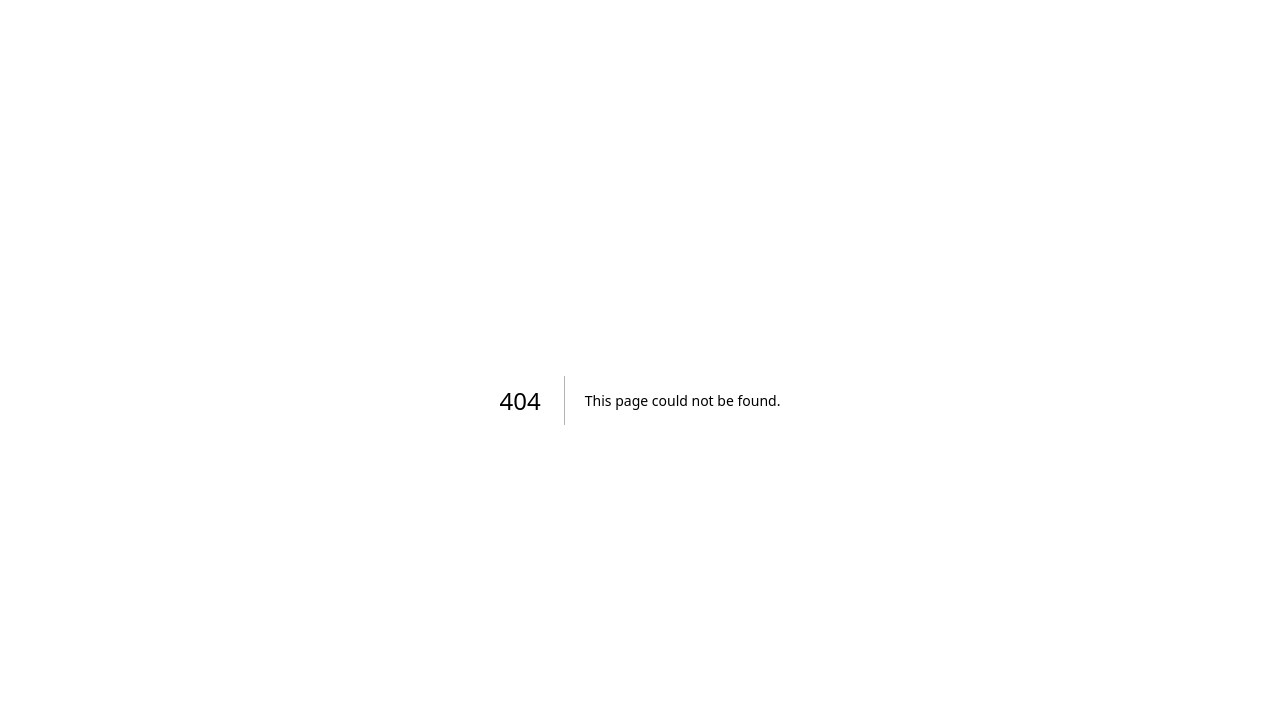
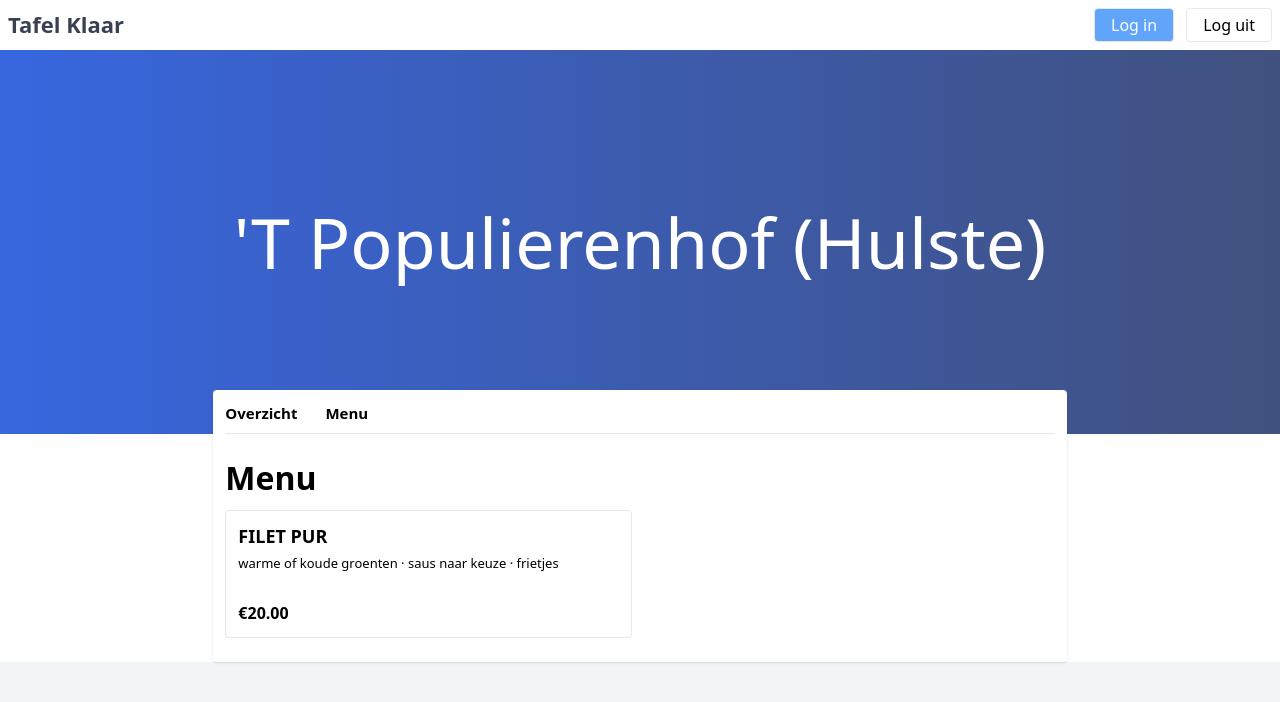
Before and after one commit to CrunchyCheddarStudio/tafelklaar, a Next.js app: page /restaurant/1/menu in a window 1280 px wide. Before the commit this address had no page. Shown: the top 702 px of the page. Built offline with nearby package versions, Linux system fonts and the light colour scheme.

Commit message:
update route with Link

```diff
--- a/app/page.tsx
+++ b/app/page.tsx
@@ -1,3 +1,4 @@
+import Link from "next/link";
 import Image from "next/image";
 import { Inter } from "@next/font/google";
 import styles from "./page.module.css";
@@ -10,9 +11,9 @@ export default function Home() {
     <main className="max-w-screen-2xl m-auto bg-white">
       {/* NAVBAR */}
       <nav className="bg-white p-2 flex justify-between">
-        <a href="" className="font-bold text-gray-700 text-2xl">
+      <Link href="/" className="font-bold text-gray-700 text-2xl">
           Tafel Klaar
-        </a>
+        </Link>
         <div>
           <div className="flex">
             <button className="bg-blue-400 text-white border p-1 px-4 rounded mr-3">
--- a/app/reserve/[slug]/page.tsx
+++ b/app/reserve/[slug]/page.tsx
@@ -1,12 +1,14 @@
+import Link from "next/link";
+
 export default function Reserve(){
     return(
         <main className="bg-gray-100 min-h-screen w-screen">
     <main className="max-w-screen-2xl m-auto bg-white">
       {/* NAVBAR */}
       <nav className="bg-white p-2 flex justify-between">
-        <a href="" className="font-bold text-gray-700 text-2xl">
+      <Link href="/" className="font-bold text-gray-700 text-2xl">
           Tafel Klaar
-        </a>
+        </Link>
         <div>
           <div className="flex">
             <button className="bg-blue-400 text-white border p-1 px-4 rounded mr-3">
--- /dev/null
+++ b/app/restaurant/[slug]/menu/page.tsx
@@ -0,0 +1,72 @@
+import Link from "next/link"
+
+export default function RestaurantMenu(){
+    return(
+        <main className="bg-gray-100 min-h-screen w-screen">
+    <main className="max-w-screen-2xl m-auto bg-white">
+      {/* NAVBAR */}
+      <nav className="bg-white p-2 flex justify-between">
+        <Link href="/" className="font-bold text-gray-700 text-2xl">
+          Tafel Klaar
+        </Link>
+        <div>
+          <div className="flex">
+            <button className="bg-blue-400 text-white border p-1 px-4 rounded mr-3">
+              Log in
+            </button>
+            <button className="text-black border p-1 px-4 rounded">
+              Log uit
+            </button>
+          </div>
+        </div>
+      </nav>
+      {/* NAVBAR */}
+      {/* HEADER RESTAURANT PAGE */}
+      <div className="h-96 overflow-hidden">
+        <div className="bg-center bg-gradient-to-r from-[#3766df] to-[#41517e] h-full flex justify-center items-center">
+          <h1 className="md:text-7xl text-1xl text-white capitalize text-shadow text-center">
+            'T Populierenhof (Hulste)
+          </h1>
+        </div>
+      </div>
+      {/* HEADER RESTAURANT PAGE */}
+      {/* DESCRIPTION PORTION */}
+      <div className="flex m-auto w-2/3 justify-between items-start 0 -mt-11">
+        <div className="bg-white w-[100%] rounded p-3 shadow">
+          {/* RESTAURANT NAVBAR */}
+          <nav className="flex text-reg border-b pb-2 text-black font-bold">
+            <a href="" className="mr-7">
+              Overzicht
+            </a>
+            <a href="" className="mr-7">
+              Menu
+            </a>
+          </nav>
+          {/* RESTAURANT NAVBAR */}
+          {/* MENU */}
+          <main className="bg-white mt-5">
+            <div>
+              <div className="mt-4 pb-1 mb-1">
+                <h1 className="font-bold text-4xl text-black">Menu</h1>
+              </div>
+              <div className="flex flex-wrap justify-between">
+                {/* MENU CARD */}
+                <div className="border rounded p-3 w-[49%] mb-3">
+                  <h3 className="font-bold text-lg text-black">
+                  FILET PUR
+                  </h3>
+                  <p className="font-light mt-1 text-sm text-black">warme of koude groenten · saus naar keuze · frietjes</p>
+                  <p className="mt-7 text-black font-bold">€20.00</p>
+                </div>
+                {/* MENU CARD */}
+              </div>
+            </div>
+          </main>
+          {/* MENU */}
+        </div>
+      </div>
+      {/* DESCRIPTION PORTION */}
+    </main>
+  </main>
+    )
+}
--- a/app/restaurant/[slug]/page.tsx
+++ b/app/restaurant/[slug]/page.tsx
@@ -1,12 +1,14 @@
+import Link from "next/link";
+
 export default function RestaurantDetails(){
     return(
         <main className="bg-gray-100 min-h-screen w-screen">
     <main className="max-w-screen-2xl m-auto bg-white">
       {/* NAVBAR */}
       <nav className="bg-white p-2 flex justify-between">
-        <a href="" className="font-bold text-gray-700 text-2xl">
+      <Link href="/" className="font-bold text-gray-700 text-2xl">
           Tafel Klaar
-        </a>
+        </Link>
         <div>
           <div className="flex">
             <button className="bg-blue-400 text-white border p-1 px-4 rounded mr-3">
--- a/app/search/page.tsx
+++ b/app/search/page.tsx
@@ -1,12 +1,14 @@
+import Link from "next/link";
+
 export default function Search(){
     return(
         <main className="bg-gray-100 min-h-screen w-screen">
     <main className="max-w-screen-2xl m-auto bg-white">
       {/* NAVBAR */}
       <nav className="bg-white p-2 flex justify-between">
-        <a href="" className="font-bold text-gray-700 text-2xl">
+      <Link href="/" className="font-bold text-gray-700 text-2xl">
           Tafel Klaar
-        </a>
+        </Link>
         <div>
           <div className="flex">
             <button className="bg-blue-400 text-white border p-1 px-4 rounded mr-3">
```
